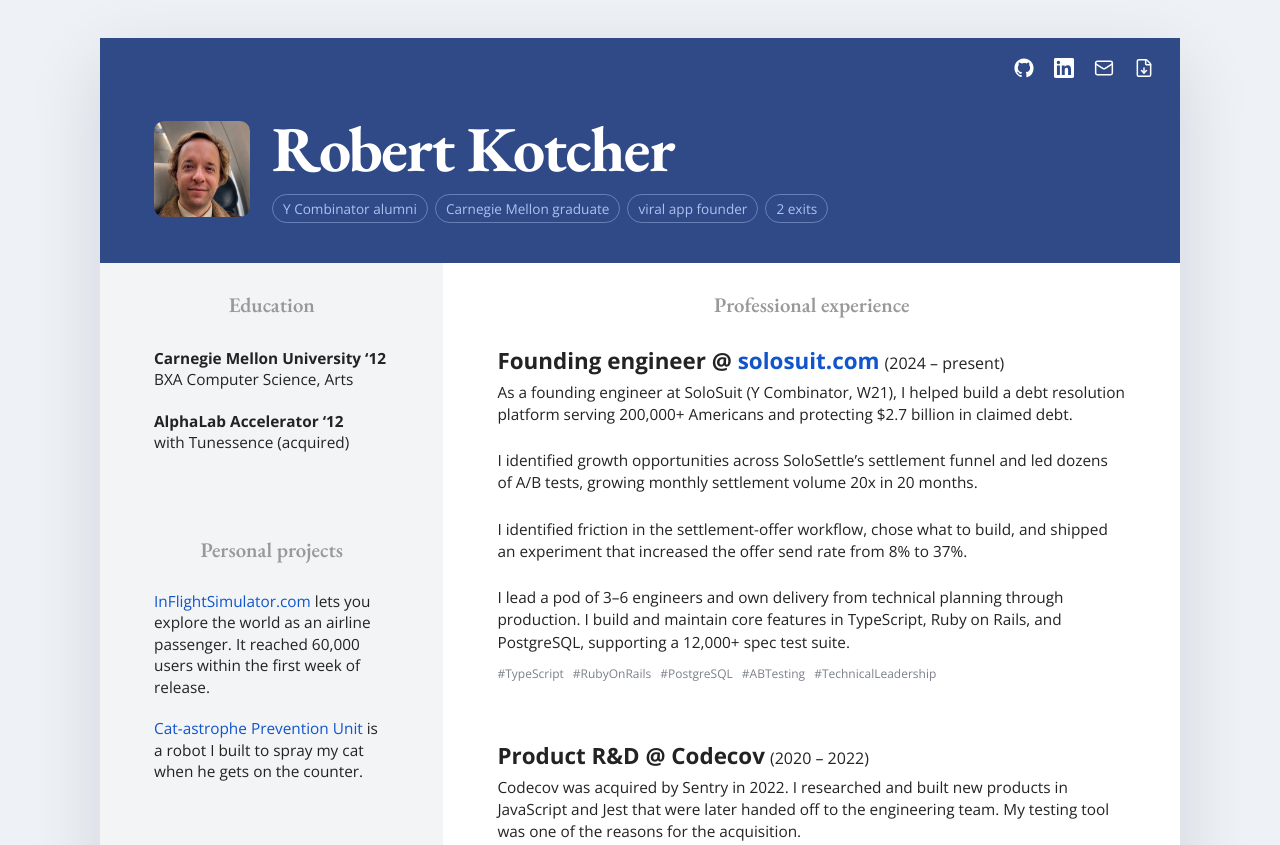
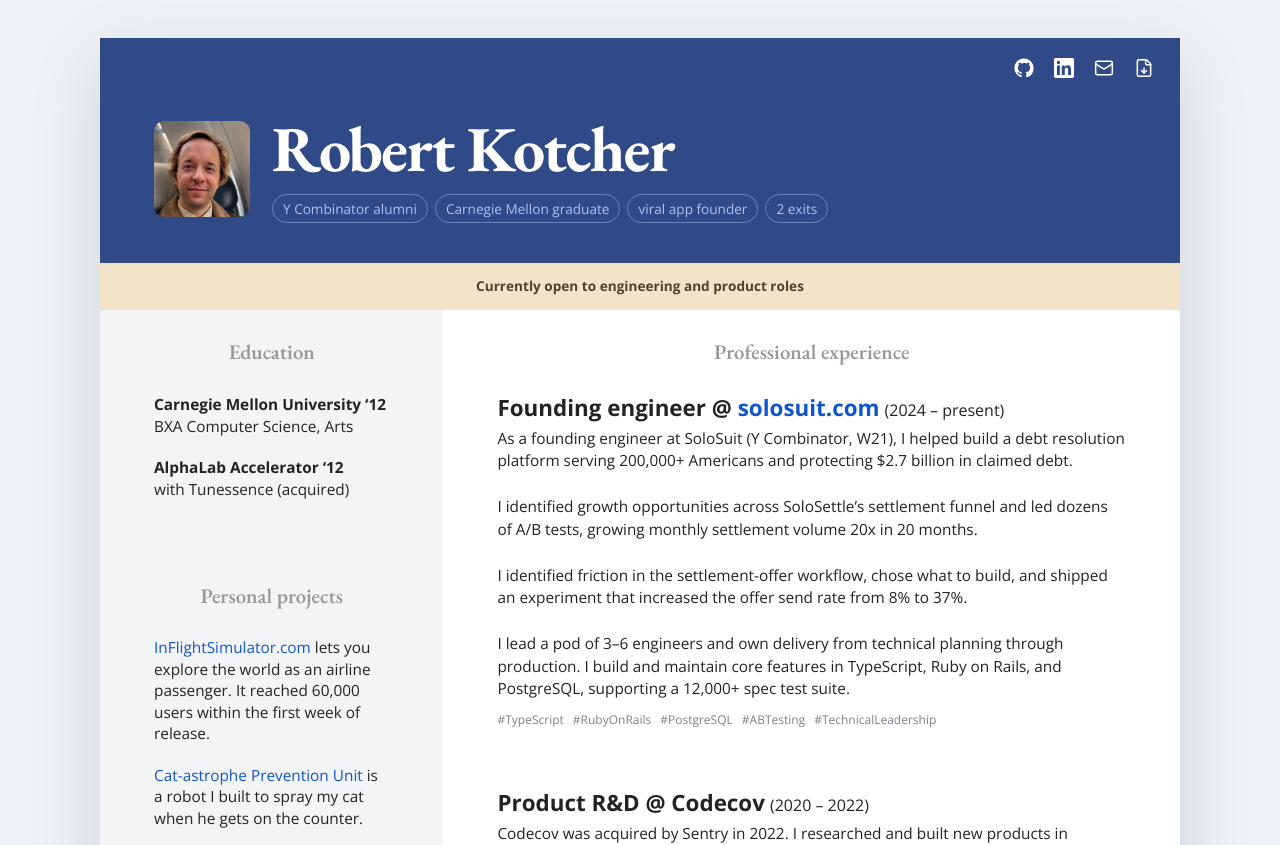
Before and after one commit to robertkotcher/robertkotcher.com, a Next.js app: page / in a window 1280 px wide. Shown: the top 845 px of the page. Built offline with nearby package versions, Linux system fonts and the light colour scheme.

Commit message:
Add website-only availability banner

```diff
--- a/app/Resume.tsx
+++ b/app/Resume.tsx
@@ -87,6 +87,7 @@
             {!printable && <a href={pdfUrl} target="_blank" rel="noreferrer" aria-label="Open résumé PDF in a new tab" title="Open PDF"><FileDown aria-hidden="true" size={24} strokeWidth={1.8} /></a>}
           </nav>}
         </header>
+        {!printable && <div className="availability-banner">Currently open to engineering and product roles</div>}
 
 
         <Content>
--- a/app/globals.css
+++ b/app/globals.css
@@ -412,3 +412,17 @@
   .technology-experience-list { gap: 8px; }
   .technology-experience-label { font-size: 9pt; }
 }
+
+/* A restrained availability note. */
+.availability-banner {
+  padding: 13px 26px;
+  background: #f3e4c9;
+  color: #554125;
+  font-size: .85rem;
+  font-weight: 600;
+  line-height: 1.5;
+  text-align: center;
+}
+@media print {
+  .availability-banner { display: none; }
+}
--- a/app/resumePdf.ts
+++ b/app/resumePdf.ts
@@ -1,2 +1,2 @@
 // Updated by npm run export:resume whenever the PDFs change.
-export const resumePdfUrl = "/robert-kotcher-resume.pdf?v=64e319fe9d1a";
+export const resumePdfUrl = "/robert-kotcher-resume.pdf?v=f38dca1b39ec";
```
Also changed, not shown: 1 other file (tests, documents, lock files or other folders).
